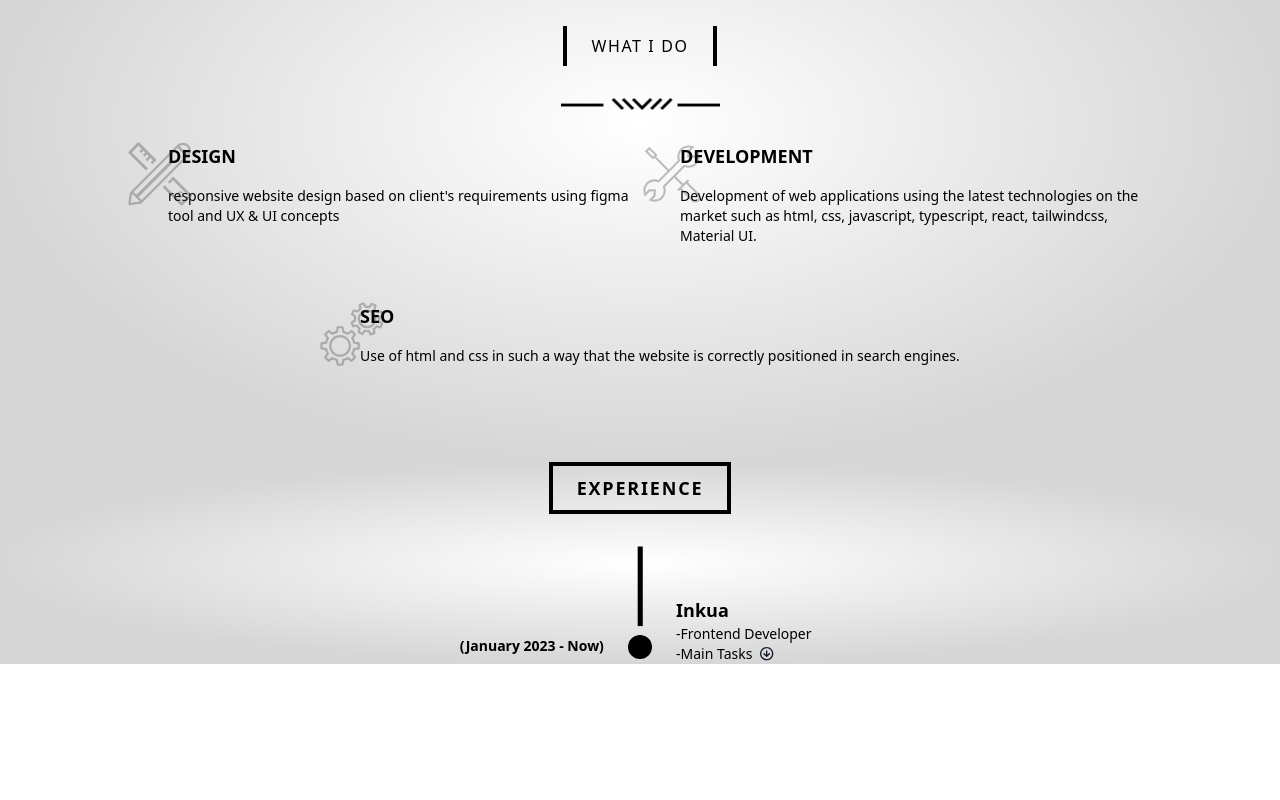
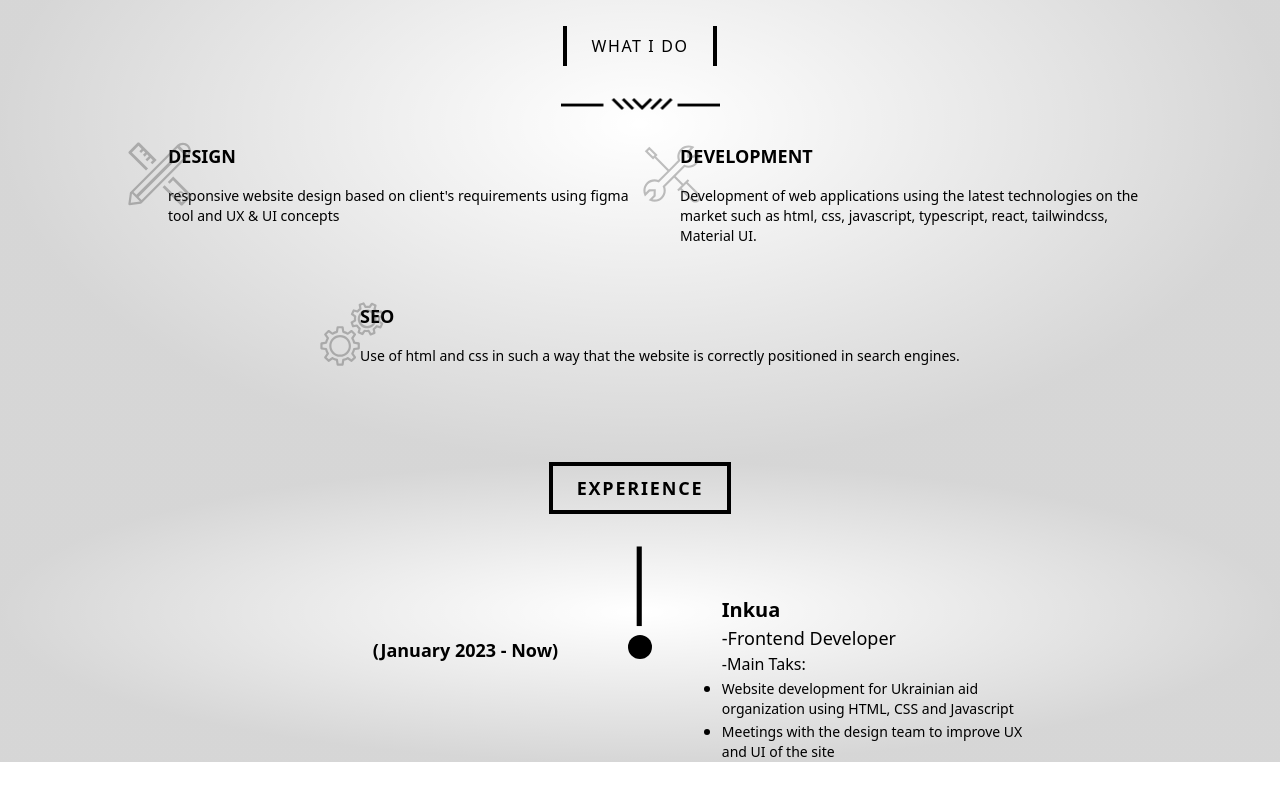
Before and after one commit to maximilianoLujan/My-Portfolio, a React (Vite) app: page / in a window 1280 px wide. Shown: the part 862-1662 px from the top of the page. Before the commit the page ends 1590 px from the top, so only its background shows below. Built offline with nearby package versions, Linux system fonts and the light colour scheme.

Commit message:
Realizando la seccion de experiencia

```diff
--- a/src/components/Experience/Experience.jsx
+++ b/src/components/Experience/Experience.jsx
@@ -1,5 +1,5 @@
 import { useState } from "react"
-import { motion } from "framer-motion"
+import { motion , AnimatePresence } from "framer-motion"
 
 
 export default function Experience(){
@@ -14,7 +14,7 @@ export default function Experience(){
             <div className="flex flex-col">
                 <div className="flex w-full">
                     <div className="w-2/5" style={{paddingTop:'90px'}}>
-                        <p className="font-semibold text-sm">(January 2023 - Now)</p>
+                        <p className="font-semibold text-sm text-right sm:text-lg">(January 2023 - Now)</p>
                     </div>
                     <div className="flex flex-col items-center gap-2 w-1/5">
                         <svg width="81" height="81" viewBox="0 0 81 81" fill="none" xmlns="http://www.w3.org/2000/svg">
@@ -25,33 +25,64 @@ export default function Experience(){
                             </svg>
                     </div>
                     <div className="flex flex-col w-2/5" style={{paddingTop:'50px'}}>
-                        <p className="font-bold text-lg">
+                        <p className="font-bold text-lg sm:text-xl">
                             Inkua
                         </p>
-                        <p className="font-normal text-sm">
+                        <p className="font-normal text-sm sm:text-lg">
                             -Frontend Developer
                         </p>
-                        <p onClick={handleClickMainTasks} className="font-normal text-sm flex gap-2 items-center">
+                            <p onClick={handleClickMainTasks} className="font-normal sm:hidden text-sm flex gap-2 items-center">
                                 -Main Tasks
-                            <svg width="14" height="14" viewBox="0 0 14 14" fill="none" xmlns="http://www.w3.org/2000/svg">
+                                {seeInfo
+                                ?
+                                <motion.svg width="14px" height="14px" viewBox="0 0 24 24" fill="none" xmlns="http://www.w3.org/2000/svg">
+                                    <g id="SVGRepo_bgCarrier" strokeWidth="0"></g><g id="SVGRepo_tracerCarrier" strokeLinecap="round" strokeLinejoin="round"></g><g id="SVGRepo_iconCarrier"> <path fill-rule="evenodd" clip-rule="evenodd" d="M12 4C7.58172 4 4 7.58172 4 12C4 16.4183 7.58172 20 12 20C16.4183 20 20 16.4183 20 12C20 7.58172 16.4183 4 12 4ZM2 12C2 6.47715 6.47715 2 12 2C17.5228 2 22 6.47715 22 12C22 17.5228 17.5228 22 12 22C6.47715 22 2 17.5228 2 12ZM7.29289 11.2929L11.2929 7.29289C11.6834 6.90237 12.3166 6.90237 12.7071 7.29289L16.7071 11.2929C17.0976 11.6834 17.0976 12.3166 16.7071 12.7071C16.3166 13.0976 15.6834 13.0976 15.2929 12.7071L13 10.4142V16C13 16.5523 12.5523 17 12 17C11.4477 17 11 16.5523 11 16V10.4142L8.70711 12.7071C8.31658 13.0976 7.68342 13.0976 7.29289 12.7071C6.90237 12.3166 6.90237 11.6834 7.29289 11.2929Z" fill="#0F1729"></path> </g>
+                                </motion.svg>
+                                :<motion.svg width="14" height="14" viewBox="0 0 14 14" fill="none" xmlns="http://www.w3.org/2000/svg">
                                     <path fillRule="evenodd" clipRule="evenodd" d="M6.66667 1.33333C3.72115 1.33333 1.33333 3.72115 1.33333 6.66667C1.33333 9.6122 3.72115 12 6.66667 12C9.6122 12 12 9.6122 12 6.66667C12 3.72115 9.6122 1.33333 6.66667 1.33333ZM0 6.66667C0 2.98477 2.98477 0 6.66667 0C10.3485 0 13.3333 2.98477 13.3333 6.66667C13.3333 10.3485 10.3485 13.3333 6.66667 13.3333C2.98477 13.3333 0 10.3485 0 6.66667ZM6.66667 3.33333C7.03487 3.33333 7.33333 3.63181 7.33333 4V7.72387L8.86193 6.19527C9.12227 5.93493 9.5444 5.93493 9.80473 6.19527C10.0651 6.4556 10.0651 6.87773 9.80473 7.13807L7.13807 9.80473C6.87773 10.0651 6.4556 10.0651 6.19527 9.80473L3.52859 7.13807C3.26825 6.87773 3.26825 6.4556 3.52859 6.19527C3.78895 5.93493 4.21105 5.93493 4.47141 6.19527L6 7.72387V4C6 3.63181 6.29847 3.33333 6.66667 3.33333Z" fill="#0F1729"/>
-                            </svg>
+                                </motion.svg>}
                             </p>
-                        {
-                            seeInfo &&
-                            <motion.ul className="list-disc">
+                        <AnimatePresence>
+                            {seeInfo &&
+                                (<motion.ul className="list-disc"
+                                    initial={{height:0}}
+                                    animate={{height:'max-content'}}
+                                    exit={{height:0}}
+                                    transition={{duration:1.5}}
+                                >
+                                <motion.li
+                                    initial={{opacity:0}}
+                                    animate={{opacity:1}}
+                                    exit={{opacity:0}}
+                                    transition={{delay:.8}}
+                                >
+                                        <p className="text-xs">
+                                            Website development for Ukrainian aid organization using HTML, CSS and Javascript
+                                        </p>
+                                    </motion.li>
+                                <motion.li
+                                    initial={{opacity:0}}
+                                    animate={{opacity:1}}
+                                    exit={{opacity:0}}
+                                    transition={{delay:.8}}
+                                >
+                                        <p className="text-xs">
+                                            Meetings with the design team to improve UX and UI of the site
+                                        </p>
+                                    </motion.li>
+                                </motion.ul>)}
+                        </AnimatePresence>
+                            <p className="font-normal">-Main Taks:</p>
+                            <motion.ul className="list-disc hidden sm:block">
                                     <li>
-                                    <p className="text-xs">
+                                        <p className="text-sm">
                                             Website development for Ukrainian aid organization using HTML, CSS and Javascript
                                         </p>
                                     </li>
                                     <li>
-                                    <p className="text-xs">
-                                        Meetings with the design team to improve UX and UI of the site
-                                    </p>
+                                        <p className="text-sm">Meetings with the design team to improve UX and UI of the site</p>
                                     </li>
                             </motion.ul>
-                        }
                     </div>
                 </div>
             </div>
```
Lines whose indentation alone changed are shown as unchanged.
